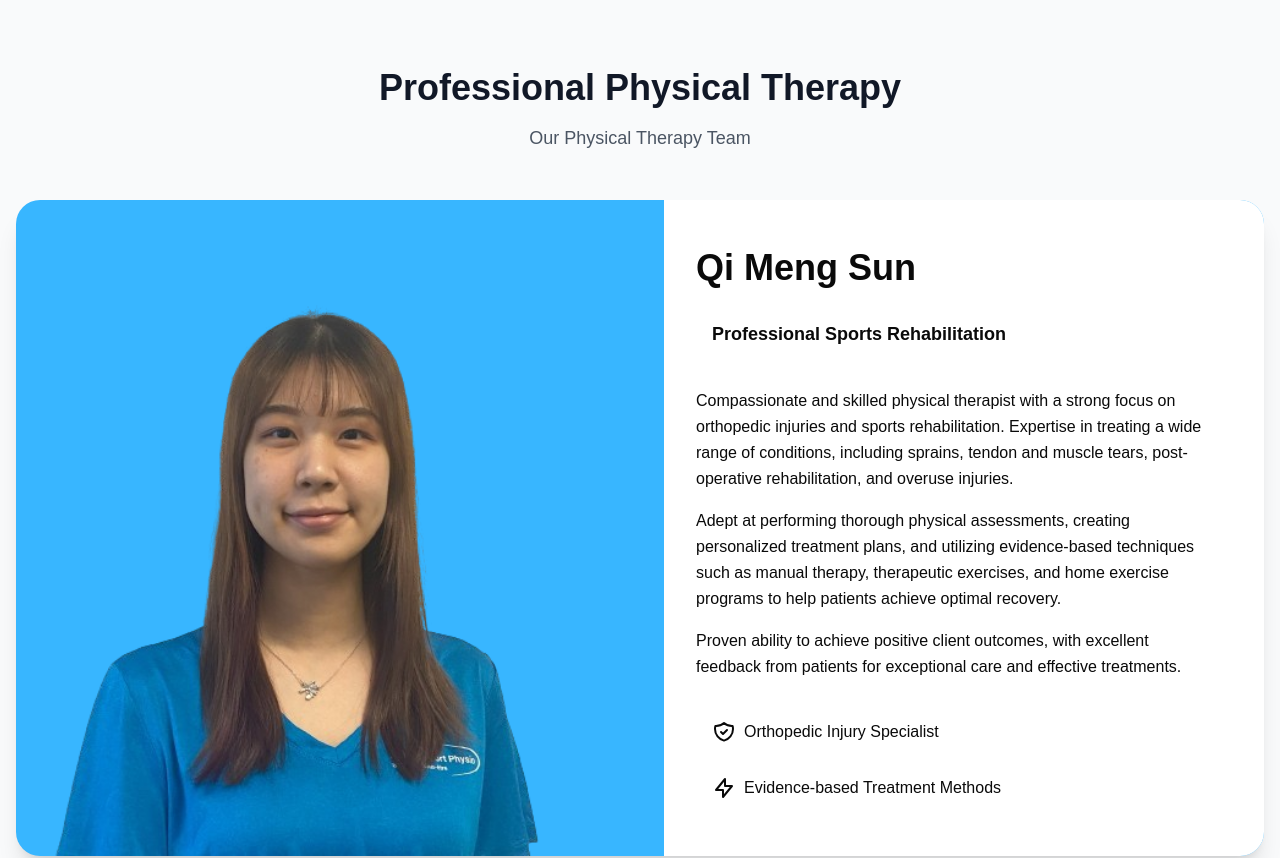
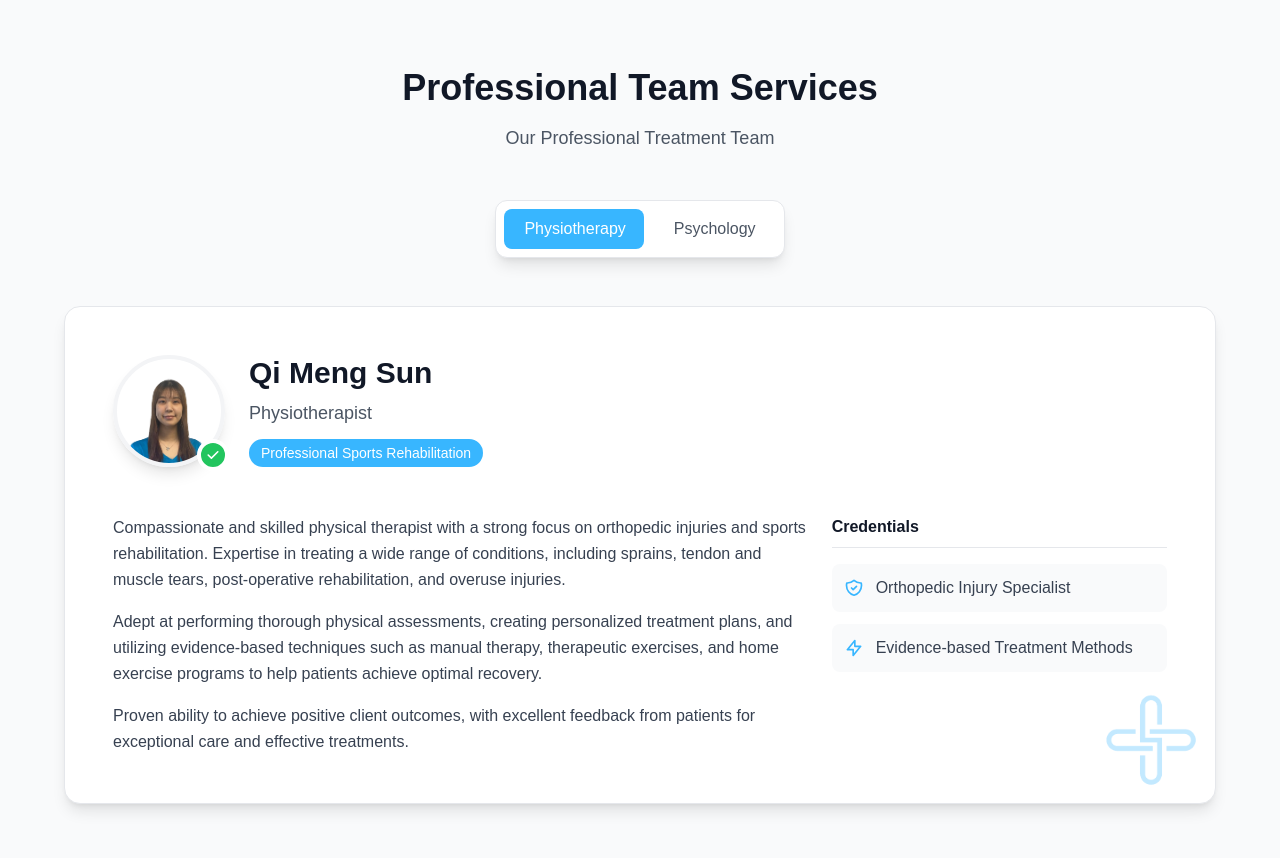
Before and after one commit to nadbm/starpluswebsite, a Next.js app: page /en in a window 1280 px wide. Shown: the part 5240-6098 px from the top of the page. Built offline with nearby package versions, Linux system fonts and the light colour scheme; no server answers.

Commit message:
Update Dr. Ai Info

```diff
--- a/components/Physio.tsx
+++ b/components/Physio.tsx
@@ -1,102 +1,165 @@
+'use client';
+
 import {useLocale, useTranslations} from "next-intl";
+import { useState } from "react";
 
 export default function Physio() {
     const t = useTranslations('physio');
     const locale = useLocale();
+    const [activeTab, setActiveTab] = useState<'physio' | 'psychology'>('physio');
 
     return (
         <section className="py-16 bg-gray-50">
             <div className="container mx-auto px-4">
-
-                <div className="max-w-7xl mx-auto">
+                <div className="max-w-6xl mx-auto">
+                    {/* Header */}
                     <div className="text-center mb-12">
-                        <h2 className="text-3xl font-bold text-gray-900
-                            xx:text-2xl sm:text-3xl lg:text-4xl" id="location">
+                        <h2 className="text-3xl md:text-4xl font-bold text-gray-900 mb-4">
                             {t('title')}
                         </h2>
-                        <p className="mt-4 text-gray-600 max-w-2xl mx-auto
-                            xx:text-sm sm:text-base lg:text-lg">
+                        <p className="text-lg text-gray-600 max-w-2xl mx-auto">
                             {t('description')}
                         </p>
                     </div>
+
+                    {/* Tab Navigation */}
+                    <div className="flex justify-center mb-12">
+                        <div className="relative bg-white rounded-xl p-1 shadow-lg border border-gray-200">
+                            <div className="flex relative">
+                                {/* Active tab background */}
+                                <div
+                                    className={`absolute top-1 bottom-1 bg-brand rounded-lg transition-all duration-300 ease-out ${
+                                        activeTab === 'physio' ? 'left-1 w-1/2' : 'left-1/2 w-1/2'
+                                    }`}
+                                />
+
+                                <button
+                                    onClick={() => setActiveTab('physio')}
+                                    className={`relative px-6 py-3 rounded-lg font-medium transition-all duration-300 z-10 ${
+                                        activeTab === 'physio'
+                                            ? 'text-white'
+                                            : 'text-gray-600 hover:text-brand'
+                                    }`}
+                                >
+                                    {t('switchToPhysio')}
+                                </button>
+                                <button
+                                    onClick={() => setActiveTab('psychology')}
+                                    className={`relative px-6 py-3 rounded-lg font-medium transition-all duration-300 z-10 ${
+                                        activeTab === 'psychology'
+                                            ? 'text-white'
+                                            : 'text-gray-600 hover:text-brand'
+                                    }`}
+                                >
+                                    {t('switchToPsychology')}
+                                </button>
                             </div>
-
-                <div className="max-w-7xl mx-auto">
-                    {/* Content Box with Brand Color Background */}
-                    <div className="bg-brand rounded-3xl overflow-hidden shadow-xl">
-                        <div className="grid grid-cols-1 lg:grid-cols-2 gap-12">
-                            {/* Image Section - Responsive Design */}
-                            <div className="relative lg:h-full p-8 lg:p-0">
-                                {/* Mobile Version (Circular) */}
-                                <div className="block lg:hidden">
-                                    <div className="relative mx-auto w-64 h-64 md:w-80 md:h-80">
-                                        <div
-                                            className="absolute inset-0 bg-white/20 rounded-full -m-4 blur-2xl"></div>
-                                        <img
-                                            src="/team/sunqi.png"
-                                            alt="Qi Meng Sun - Professional Massage Therapist"
-                                            className="rounded-full w-full h-full object-cover object-top border-4 border-white/10"
-                                        />
                         </div>
                     </div>
 
-                                {/* Desktop Version (Full Rectangle) */}
-                                <div className="hidden lg:block lg:absolute lg:inset-0">
+                    {/* Professional Card */}
+                    <div className="relative bg-white rounded-2xl shadow-lg border border-gray-200 overflow-hidden">
+                        {/* Background Logo */}
+                        <div className="absolute bottom-4 right-4 opacity-30 pointer-events-none">
                             <img
-                                        src="/team/sunqi.png"
-                                        alt="Qi Meng Sun - Professional Massage Therapist"
-                                        className="w-full h-full object-contain"
+                                src="/oblogo.png"
+                                alt="Logo"
+                                className="w-24 h-24 object-contain"
                             />
+                        </div>
+
+                        <div className="relative p-8 lg:p-12 z-10">
+                            {/* Professional Header with Avatar */}
+                            <div className="flex flex-col sm:flex-row items-center sm:items-start gap-6 mb-8">
+                                {/* Avatar */}
+                                <div className="relative flex-shrink-0">
+                                    <div className="w-24 h-24 sm:w-28 sm:h-28 rounded-full overflow-hidden border-4 border-gray-100 shadow-lg">
+                                        <img
+                                            src={activeTab === 'physio' ? "/team/sunqi.png" : "/team/ai.png"}
+                                            alt={`${t(`${activeTab}.name`)} - ${t(`${activeTab}.title`)}`}
+                                            className="w-full h-full object-cover object-top"
+                                        />
+                                    </div>
+                                    {/* Status indicator */}
+                                    <div className="absolute -bottom-1 -right-1 w-8 h-8 bg-green-500 rounded-full border-4 border-white flex items-center justify-center">
+                                        <svg className="w-4 h-4 text-white" fill="currentColor" viewBox="0 0 20 20">
+                                            <path fillRule="evenodd" d="M16.707 5.293a1 1 0 010 1.414l-8 8a1 1 0 01-1.414 0l-4-4a1 1 0 011.414-1.414L8 12.586l7.293-7.293a1 1 0 011.414 0z" clipRule="evenodd" />
+                                        </svg>
                                     </div>
                                 </div>
 
-                            {/* Text Content */}
-                            <div className="p-8 lg:p-12 lg:pl-8 bg-white">
-                                <h2 className="text-4xl font-bold xx:text-2xl sm:text-3xl lg:text-4xl mb-6 text-center lg:text-left">
-                                    Qi Meng Sun
+                                {/* Professional Info */}
+                                <div className="flex-1 text-center sm:text-left">
+                                    <h2 className="text-2xl lg:text-3xl font-bold text-gray-900 mb-2">
+                                        {t(`${activeTab}.name`)}
                                     </h2>
+                                    <h3 className="text-lg text-gray-600 font-medium mb-3">
+                                        {t(`${activeTab}.title`)}
+                                    </h3>
+                                    <span className="inline-block bg-brand text-white px-3 py-1 rounded-full text-sm font-medium mb-4">
+                                        {t(`${activeTab}.t1`)}
+                                    </span>
 
-                                {/* Experience Badge */}
-                                <div className="flex justify-center lg:justify-start">
-                                    <div
-                                        className="inline-flex items-center px-4 py-2 bg-white/20  rounded-full mb-8">
-                                        <span className="text-lg font-semibold">{t("t1")}</span>
+
                                 </div>
                             </div>
 
-                                {/* Main Text */}
-                                <div className="space-y-4">
-                                    <p className="leading-relaxed">
-                                        {t("t4")}
-                                    </p>
-
-                                    <p className="leading-relaxed">
-                                        {t("t5")}
-                                    </p>
-
-                                    <p className="leading-relaxed">
-                                        {t("t6")}
-                                    </p>
+                            {/* Content Area - Unified Layout */}
+                            <div className="grid grid-cols-1 lg:grid-cols-3 gap-6">
+                                {/* Main Description - Takes 2/3 width */}
+                                <div className="lg:col-span-2 space-y-4">
+                                    {activeTab === 'physio' ? (
+                                        <>
+                                            <p className="text-gray-700 leading-relaxed">{t('physio.t4')}</p>
+                                            <p className="text-gray-700 leading-relaxed">{t('physio.t5')}</p>
+                                            <p className="text-gray-700 leading-relaxed">{t('physio.t6')}</p>
+                                        </>
+                                    ) : (
+                                        <>
+                                            <p className="text-gray-700 leading-relaxed">{t('psychology.t4')}</p>
+                                            <p className="text-gray-700 leading-relaxed">{t('psychology.t5')}</p>
+                                            <p className="text-gray-700 leading-relaxed">{t('psychology.t6')}</p>
+                                        </>
+                                    )}
                                 </div>
 
-                                {/* Credentials */}
-                                <div className="flex flex-wrap gap-4 mt-8 justify-center lg:justify-start">
-                                    <div className="flex items-center space-x-2 bg-white/10 px-4 py-2 rounded-lg">
-                                        <svg className="w-6 h-6 " fill="none" stroke="currentColor"
-                                             viewBox="0 0 24 24">
-                                            <path strokeLinecap="round" strokeLinejoin="round" strokeWidth="2"
-                                                  d="M9 12l2 2 4-4m5.618-4.016A11.955 11.955 0 0112 2.944a11.955 11.955 0 01-8.618 3.04A12.02 12.02 0 003 9c0 5.591 3.824 10.29 9 11.622 5.176-1.332 9-6.03 9-11.622 0-1.042-.133-2.052-.382-3.016z"/>
+                                {/* Credentials/Badges - Takes 1/3 width */}
+                                <div className="space-y-4">
+                                    <h4 className="font-semibold text-gray-900 border-b border-gray-200 pb-2">
+                                        {t('credentialsTitle')}
+                                    </h4>
+
+                                    {activeTab === 'physio' ? (
+                                        <div className="space-y-3">
+                                            <div className="flex items-center gap-3 p-3 bg-gray-50 rounded-lg">
+                                                <svg className="w-5 h-5 text-brand flex-shrink-0" fill="none" stroke="currentColor" viewBox="0 0 24 24">
+                                                    <path strokeLinecap="round" strokeLinejoin="round" strokeWidth="2" d="M9 12l2 2 4-4m5.618-4.016A11.955 11.955 0 0112 2.944a11.955 11.955 0 01-8.618 3.04A12.02 12.02 0 003 9c0 5.591 3.824 10.29 9 11.622 5.176-1.332 9-6.03 9-11.622 0-1.042-.133-2.052-.382-3.016z"/>
                                                 </svg>
-                                        <span className="">{t("t2")}</span>
+                                                <span className="text-gray-700 font-medium">{t('physio.t2')}</span>
                                             </div>
-                                    <div className="flex items-center space-x-2 bg-white/10 px-4 py-2 rounded-lg">
-                                        <svg className="w-6 h-6 " fill="none" stroke="currentColor"
-                                             viewBox="0 0 24 24">
-                                            <path strokeLinecap="round" strokeLinejoin="round" strokeWidth="2"
-                                                  d="M13 10V3L4 14h7v7l9-11h-7z"/>
+                                            <div className="flex items-center gap-3 p-3 bg-gray-50 rounded-lg">
+                                                <svg className="w-5 h-5 text-brand flex-shrink-0" fill="none" stroke="currentColor" viewBox="0 0 24 24">
+                                                    <path strokeLinecap="round" strokeLinejoin="round" strokeWidth="2" d="M13 10V3L4 14h7v7l9-11h-7z"/>
                                                 </svg>
-                                        <span className="">{t("t3")}</span>
+                                                <span className="text-gray-700 font-medium">{t('physio.t3')}</span>
                                             </div>
+                                        </div>
+                                    ) : (
+                                        <div className="space-y-3">
+                                            <div className="flex items-center gap-3 p-3 bg-gray-50 rounded-lg">
+                                                <svg className="w-5 h-5 text-brand flex-shrink-0" fill="none" stroke="currentColor" viewBox="0 0 24 24">
+                                                    <path strokeLinecap="round" strokeLinejoin="round" strokeWidth="2" d="M4.318 6.318a4.5 4.5 0 000 6.364L12 20.364l7.682-7.682a4.5 4.5 0 00-6.364-6.364L12 7.636l-1.318-1.318a4.5 4.5 0 00-6.364 0z"/>
+                                                </svg>
+                                                <span className="text-gray-700 font-medium">{t('psychology.t2')}</span>
+                                            </div>
+                                            <div className="flex items-center gap-3 p-3 bg-gray-50 rounded-lg">
+                                                <svg className="w-5 h-5 text-brand flex-shrink-0" fill="none" stroke="currentColor" viewBox="0 0 24 24">
+                                                    <path strokeLinecap="round" strokeLinejoin="round" strokeWidth="2" d="M9 12l2 2 4-4m5.618-4.016A11.955 11.955 0 0112 2.944a11.955 11.955 0 01-8.618 3.04A12.02 12.02 0 003 9c0 5.591 3.824 10.29 9 11.622 5.176-1.332 9-6.03 9-11.622 0-1.042-.133-2.052-.382-3.016z"/>
+                                                </svg>
+                                                <span className="text-gray-700 font-medium">{t('psychology.t3')}</span>
+                                            </div>
+                                        </div>
+                                    )}
                                 </div>
                             </div>
                         </div>
--- a/components/StructuredData.tsx
+++ b/components/StructuredData.tsx
@@ -5,7 +5,6 @@ interface StructuredDataProps {
 }
 
 const StructuredData = ({ locale }: StructuredDataProps) => {
-  // 根据语言设置不同的名称和描述
   const getLocalizedContent = (locale: string) => {
     switch (locale) {
       case 'fr':
--- a/messages/en.json
+++ b/messages/en.json
@@ -52,14 +52,33 @@
     }
   },
   "physio": {
-    "title": "Professional Physical Therapy",
-    "description": "Our Physical Therapy Team",
+    "title": "Professional Team Services",
+    "description": "Our Professional Treatment Team",
+    "switchToPhysio": "Physiotherapy",
+    "switchToPsychology": "Psychology",
+    "qualificationsTitle": "Qualifications",
+    "servicesTitle": "Services",
+    "credentialsTitle": "Credentials",
+    "physio": {
+      "name": "Qi Meng Sun",
+      "title": "Physiotherapist",
       "t1": "Professional Sports Rehabilitation",
       "t2": "Orthopedic Injury Specialist",
       "t3": "Evidence-based Treatment Methods",
       "t4": "Compassionate and skilled physical therapist with a strong focus on orthopedic injuries and sports rehabilitation. Expertise in treating a wide range of conditions, including sprains, tendon and muscle tears, post-operative rehabilitation, and overuse injuries.",
       "t5": "Adept at performing thorough physical assessments, creating personalized treatment plans, and utilizing evidence-based techniques such as manual therapy, therapeutic exercises, and home exercise programs to help patients achieve optimal recovery.",
       "t6": "Proven ability to achieve positive client outcomes, with excellent feedback from patients for exceptional care and effective treatments."
+    },
+    "psychology": {
+      "name": "Dr. Ai",
+      "title": "Senior Counselor",
+      "t1": "Senior Counselor",
+      "t2": "Family Specialist",
+      "t3": "Certified Therapist",
+      "t4": "Compassionate and skilled psychological counselor specializing in mental health assessment, individual counseling, and family therapy. Experienced in treating anxiety, depression, relationship issues, and family conflicts.",
+      "t5": "Proficient in various therapeutic techniques including NLP, hypnotherapy, Satir therapy, and aromatherapy. Creates personalized treatment plans to help clients achieve optimal mental wellness.",
+      "t6": "Guided by the philosophy of 'recognizing life's truth and embracing the world,' STARPLUS supports Montreal's Chinese community mental health with excellent care and professional expertise."
+    }
   },
   "bookNowSection": {
     "title": "Ready to Take Care of Your Health?",
--- a/messages/fr.json
+++ b/messages/fr.json
@@ -52,14 +52,33 @@
     }
   },
   "physio": {
-    "title": "Physiothérapie Professionnelle",
-    "description": "Notre Équipe de Physiothérapie",
+    "title": "Services d'Équipe Professionnelle",
+    "description": "Notre Équipe de Traitement Professionnelle",
+    "switchToPhysio": "Physiothérapie",
+    "switchToPsychology": "Psychologie",
+    "qualificationsTitle": "Qualifications",
+    "servicesTitle": "Services",
+    "credentialsTitle": "Certifications",
+    "physio": {
+      "name": "Qi Meng Sun",
+      "title": "Physiothérapeute",
       "t1": "Réhabilitation Sportive Professionnelle",
       "t2": "Spécialiste des Blessures Orthopédiques",
       "t3": "Méthodes de Traitement Fondées sur des Preuves",
       "t4": "Physiothérapeute compatissant et qualifié, spécialisé dans les blessures orthopédiques et la réhabilitation sportive. Expertise dans le traitement d'un large éventail de conditions, incluant les entorses, les déchirures tendineuses et musculaires, la réhabilitation post-opératoire et les blessures dues au surmenage.",
       "t5": "Compétent dans la réalisation d'évaluations physiques approfondies, la création de plans de traitement personnalisés, et l'utilisation de techniques fondées sur des preuves telles que la thérapie manuelle, les exercices thérapeutiques et les programmes d'exercices à domicile pour aider les patients à atteindre une récupération optimale.",
       "t6": "Capacité prouvée à obtenir des résultats positifs pour les clients, avec d'excellents retours des patients pour des soins exceptionnels et des traitements efficaces."
+    },
+    "psychology": {
+      "name": "Dr. Ai",
+      "title": "Conseillère Senior",
+      "t1": "Conseillère Senior",
+      "t2": "Spécialiste Familiale",
+      "t3": "Thérapeute Certifiée",
+      "t4": "Conseillère psychologique compatissante et compétente spécialisée en évaluation de santé mentale, conseil individuel et thérapie familiale. Expérience dans le traitement de l'anxiété, dépression et conflits relationnels.",
+      "t5": "Maîtrise diverses techniques thérapeutiques incluant PNL, hypnothérapie, thérapie Satir et aromathérapie. Crée des plans de traitement personnalisés pour un bien-être mental optimal.",
+      "t6": "Guidée par la philosophie 'reconnaître la vérité de la vie et embrasser le monde,' STARPLUS soutient la santé mentale de la communauté chinoise de Montréal avec excellence et expertise professionnelle."
+    }
   },
   "bookNowSection": {
     "title": "Prêt à Prendre Soin de Votre Santé?",
--- a/messages/zh.json
+++ b/messages/zh.json
@@ -52,14 +52,34 @@
     }
   },
   "physio": {
-    "title": "专业物理治疗服务",
-    "description": "我们的物理治疗团队",
+    "title": "专业团队服务",
+    "description": "我们的专业治疗团队",
+    "switchToPhysio": "物理治疗",
+    "switchToPsychology": "心理咨询",
+    "qualificationsTitle": "专业资质",
+    "servicesTitle": "诊疗内容",
+    "credentialsTitle": "专业认证",
+    "physio": {
+      "name": "孙绮梦",
+      "title": "物理治疗师",
       "t1": "专业运动康复",
       "t2": "骨科损伤专家",
       "t3": "循证治疗方法",
       "t4": "富有同理心且技术精湛的物理治疗师，专注于骨科损伤和运动康复。擅长治疗多种症状，包括扭伤、肌腱和肌肉撕裂、手术后康复以及过度使用导致的损伤。",
       "t5": "精通全面的身体评估，制定个性化治疗计划，并运用循证技术如手法治疗、治疗性锻炼和家庭锻炼计划，帮助患者达到最佳恢复效果。",
       "t6": "凭借出色的客户反馈和有效治疗成果，他提供卓越的护理服务，确保每位患者获得最佳康复体验。"
+    },
+    "psychology": {
+      "name": "小艾老师",
+      "title": "高级心理咨询师",
+
+      "t1": "高级心理咨询师",
+      "t2": "家庭教育指导师",
+      "t3": "专业治疗认证",
+      "t4": "富有同理心且技能精湛的心理咨询师，专注于心理健康测评、个体心理咨询和家庭治疗。拥有丰富的临床经验，擅长处理各种心理问题，包括焦虑、抑郁、人际关系困扰和家庭冲突等。",
+      "t5": "精通多种心理治疗技术，包括NLP、催眠治疗、萨提亚疗愈和芳香疗法等循证治疗方法，能够为来访者制定个性化的治疗方案，帮助他们实现最佳的心理康复效果。",
+      "t6": "秉承\"认清生活真相，热爱世界与生活\"的理念，STARPLUS关注蒙城华人心理健康。以卓越的专业技能和温暖的人文关怀赢得了来访者的一致好评，在心理健康领域享有良好声誉。"
+    }
   },
   "bookNowSection": {
     "title": "准备好关注您的健康了吗？",
```
Also changed, not shown: public/team/ai.png (added). Lines whose indentation alone changed are shown as unchanged.
